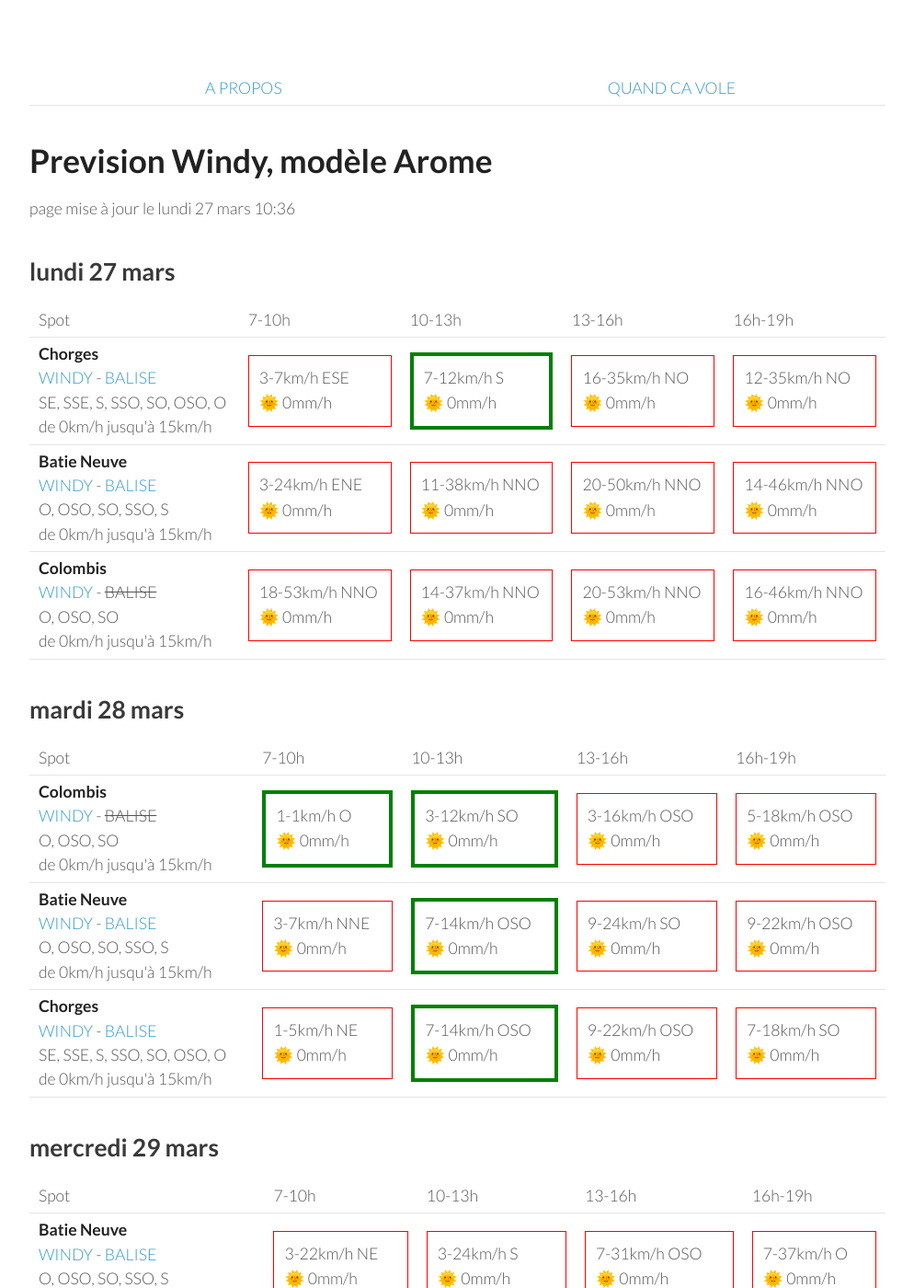
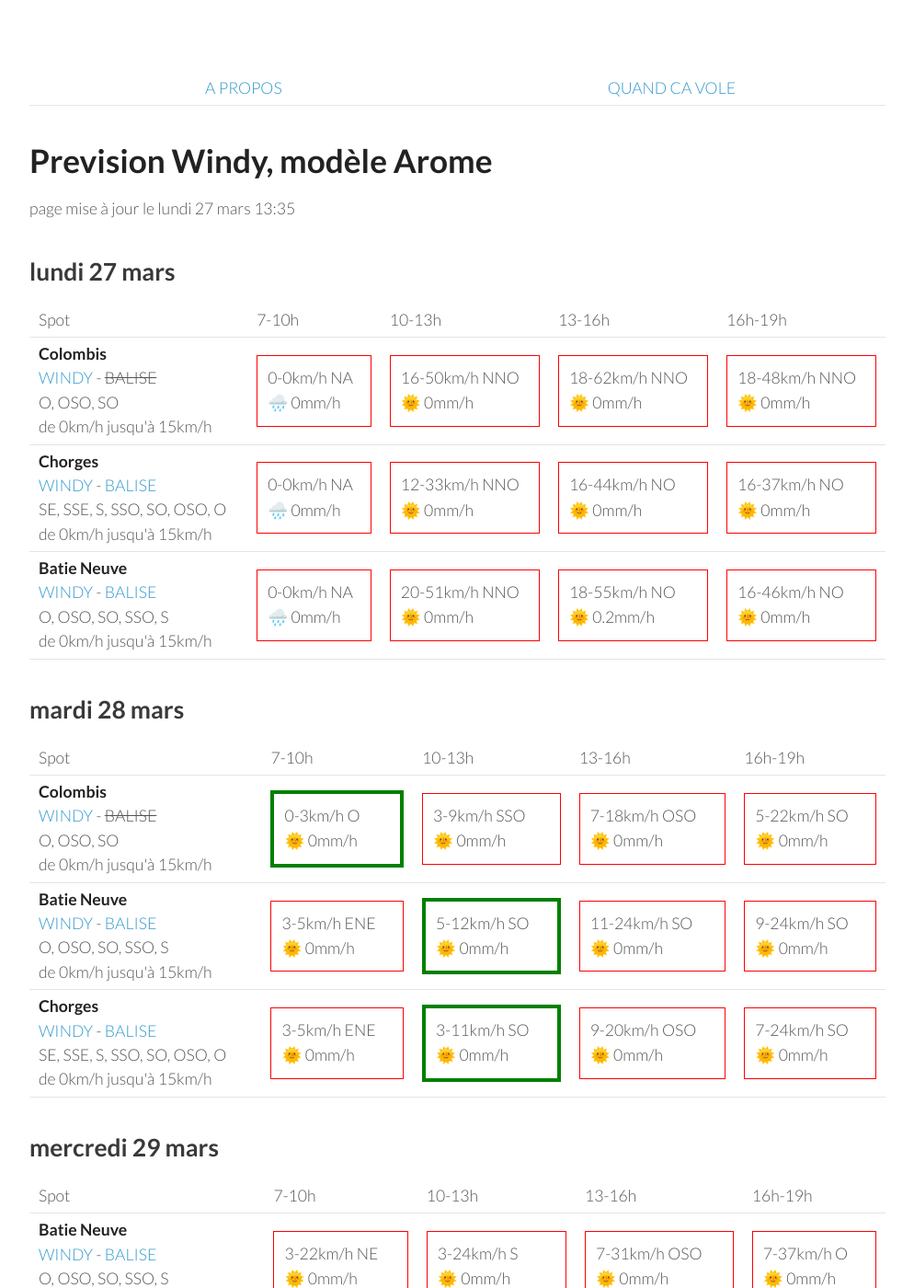
Before and after one commit to parapente-dans-le-nord/parapente-dans-le-nord.github.io, a Jekyll site: the page built from saint_andre.markdown, in a window 1280 px wide and 1400 px high. Shown: the whole window at 92% size, without its empty margins (26-1020 px from the left). Built offline with Jekyll 4.4.1, drawn with Linux system fonts in a browser that asks for light colours.

Commit message:
update index.markdown

```diff
--- a/saint_andre.markdown
+++ b/saint_andre.markdown
@@ -7,7 +7,7 @@ title:  "Tous les spots"
 {: .links}
 
 # Prevision Windy, modèle Arome
-page mise à jour le lundi 27 mars 10:36
+page mise à jour le lundi 27 mars 13:35
 
 ## lundi 27 mars
 
@@ -22,33 +22,30 @@ page mise à jour le lundi 27 mars 10:36
       <td>16h-19h</td>
     </tr>
 <tr>
+        <td><strong>Colombis</strong><br><a href="https://windy.com/44.494/6.216?44.559,6.262,10">WINDY</a> - <span class="no-balise"> BALISE </span><br> <span class="vent-favorable">O, OSO, SO</span><br><span class="force-vent">de 0km/h jusqu'à 15km/h</span> </td>
+
+            <td><div class="not-flyable"><p>0-0km/h NA</p><p>🌧️ 0mm/h</p></div></td>
+            <td><div class="not-flyable"><p>16-50km/h NNO</p><p>🌞 0mm/h</p></div></td>
+            <td><div class="not-flyable"><p>18-62km/h NNO</p><p>🌞 0mm/h</p></div></td>
+            <td><div class="not-flyable"><p>18-48km/h NNO</p><p>🌞 0mm/h</p></div></td>
+
+    </tr>
+<tr>
         <td><strong>Chorges</strong><br><a href="https://windy.com/44.578/6.280?44.559,6.262,10">WINDY</a> - <span class=""><a href="https://www.openwindmap.org/PP554">BALISE</a> </span><br> <span class="vent-favorable">SE, SSE, S, SSO, SO, OSO, O</span><br><span class="force-vent">de 0km/h jusqu'à 15km/h</span> </td>
 
-            <td><div class="not-flyable"><p>3-7km/h ESE</p><p>🌞 0mm/h</p></div></td>
-            <td><div class="flyable"><p>7-12km/h S</p><p>🌞 0mm/h</p></div></td>
-            <td><div class="not-flyable"><p>16-35km/h NO</p><p>🌞 0mm/h</p></div></td>
-            <td><div class="not-flyable"><p>12-35km/h NO</p><p>🌞 0mm/h</p></div></td>
-
+            <td><div class="not-flyable"><p>0-0km/h NA</p><p>🌧️ 0mm/h</p></div></td>
+            <td><div class="not-flyable"><p>12-33km/h NNO</p><p>🌞 0mm/h</p></div></td>
+            <td><div class="not-flyable"><p>16-44km/h NO</p><p>🌞 0mm/h</p></div></td>
+            <td><div class="not-flyable"><p>16-37km/h NO</p><p>🌞 0mm/h</p></div></td>
 
     </tr>
 <tr>
         <td><strong>Batie Neuve</strong><br><a href="https://windy.com/44.584/6.236?44.559,6.262,10,m:eTtagly">WINDY</a> - <span class=""><a href="https://www.openwindmap.org/PP554">BALISE</a> </span><br> <span class="vent-favorable">O, OSO, SO, SSO, S</span><br><span class="force-vent">de 0km/h jusqu'à 15km/h</span> </td>
 
-            <td><div class="not-flyable"><p>3-24km/h ENE</p><p>🌞 0mm/h</p></div></td>
-            <td><div class="not-flyable"><p>11-38km/h NNO</p><p>🌞 0mm/h</p></div></td>
-            <td><div class="not-flyable"><p>20-50km/h NNO</p><p>🌞 0mm/h</p></div></td>
-            <td><div class="not-flyable"><p>14-46km/h NNO</p><p>🌞 0mm/h</p></div></td>
-
-
-    </tr>
-<tr>
-        <td><strong>Colombis</strong><br><a href="https://windy.com/44.494/6.216?44.559,6.262,10">WINDY</a> - <span class="no-balise"> BALISE </span><br> <span class="vent-favorable">O, OSO, SO</span><br><span class="force-vent">de 0km/h jusqu'à 15km/h</span> </td>
-
-            <td><div class="not-flyable"><p>18-53km/h NNO</p><p>🌞 0mm/h</p></div></td>
-            <td><div class="not-flyable"><p>14-37km/h NNO</p><p>🌞 0mm/h</p></div></td>
-            <td><div class="not-flyable"><p>20-53km/h NNO</p><p>🌞 0mm/h</p></div></td>
-            <td><div class="not-flyable"><p>16-46km/h NNO</p><p>🌞 0mm/h</p></div></td>
-
+            <td><div class="not-flyable"><p>0-0km/h NA</p><p>🌧️ 0mm/h</p></div></td>
+            <td><div class="not-flyable"><p>20-51km/h NNO</p><p>🌞 0mm/h</p></div></td>
+            <td><div class="not-flyable"><p>18-55km/h NO</p><p>🌞 0.2mm/h</p></div></td>
+            <td><div class="not-flyable"><p>16-46km/h NO</p><p>🌞 0mm/h</p></div></td>
 
     </tr>
 
@@ -70,30 +67,30 @@ page mise à jour le lundi 27 mars 10:36
 <tr>
         <td><strong>Colombis</strong><br><a href="https://windy.com/44.494/6.216?44.559,6.262,10">WINDY</a> - <span class="no-balise"> BALISE </span><br> <span class="vent-favorable">O, OSO, SO</span><br><span class="force-vent">de 0km/h jusqu'à 15km/h</span> </td>
 
-            <td><div class="flyable"><p>1-1km/h O</p><p>🌞 0mm/h</p></div></td>
-            <td><div class="flyable"><p>3-12km/h SO</p><p>🌞 0mm/h</p></div></td>
-            <td><div class="not-flyable"><p>3-16km/h OSO</p><p>🌞 0mm/h</p></div></td>
-            <td><div class="not-flyable"><p>5-18km/h OSO</p><p>🌞 0mm/h</p></div></td>
+            <td><div class="flyable"><p>0-3km/h O</p><p>🌞 0mm/h</p></div></td>
+            <td><div class="not-flyable"><p>3-9km/h SSO</p><p>🌞 0mm/h</p></div></td>
+            <td><div class="not-flyable"><p>7-18km/h OSO</p><p>🌞 0mm/h</p></div></td>
+            <td><div class="not-flyable"><p>5-22km/h SO</p><p>🌞 0mm/h</p></div></td>
 
 
     </tr>
 <tr>
         <td><strong>Batie Neuve</strong><br><a href="https://windy.com/44.584/6.236?44.559,6.262,10,m:eTtagly">WINDY</a> - <span class=""><a href="https://www.openwindmap.org/PP554">BALISE</a> </span><br> <span class="vent-favorable">O, OSO, SO, SSO, S</span><br><span class="force-vent">de 0km/h jusqu'à 15km/h</span> </td>
 
-            <td><div class="not-flyable"><p>3-7km/h NNE</p><p>🌞 0mm/h</p></div></td>
-            <td><div class="flyable"><p>7-14km/h OSO</p><p>🌞 0mm/h</p></div></td>
+            <td><div class="not-flyable"><p>3-5km/h ENE</p><p>🌞 0mm/h</p></div></td>
+            <td><div class="flyable"><p>5-12km/h SO</p><p>🌞 0mm/h</p></div></td>
+            <td><div class="not-flyable"><p>11-24km/h SO</p><p>🌞 0mm/h</p></div></td>
             <td><div class="not-flyable"><p>9-24km/h SO</p><p>🌞 0mm/h</p></div></td>
-            <td><div class="not-flyable"><p>9-22km/h OSO</p><p>🌞 0mm/h</p></div></td>
 
 
     </tr>
 <tr>
         <td><strong>Chorges</strong><br><a href="https://windy.com/44.578/6.280?44.559,6.262,10">WINDY</a> - <span class=""><a href="https://www.openwindmap.org/PP554">BALISE</a> </span><br> <span class="vent-favorable">SE, SSE, S, SSO, SO, OSO, O</span><br><span class="force-vent">de 0km/h jusqu'à 15km/h</span> </td>
 
-            <td><div class="not-flyable"><p>1-5km/h NE</p><p>🌞 0mm/h</p></div></td>
-            <td><div class="flyable"><p>7-14km/h OSO</p><p>🌞 0mm/h</p></div></td>
-            <td><div class="not-flyable"><p>9-22km/h OSO</p><p>🌞 0mm/h</p></div></td>
-            <td><div class="not-flyable"><p>7-18km/h SO</p><p>🌞 0mm/h</p></div></td>
+            <td><div class="not-flyable"><p>3-5km/h ENE</p><p>🌞 0mm/h</p></div></td>
+            <td><div class="flyable"><p>3-11km/h SO</p><p>🌞 0mm/h</p></div></td>
+            <td><div class="not-flyable"><p>9-20km/h OSO</p><p>🌞 0mm/h</p></div></td>
+            <td><div class="not-flyable"><p>7-24km/h SO</p><p>🌞 0mm/h</p></div></td>
 
 
     </tr>
```
